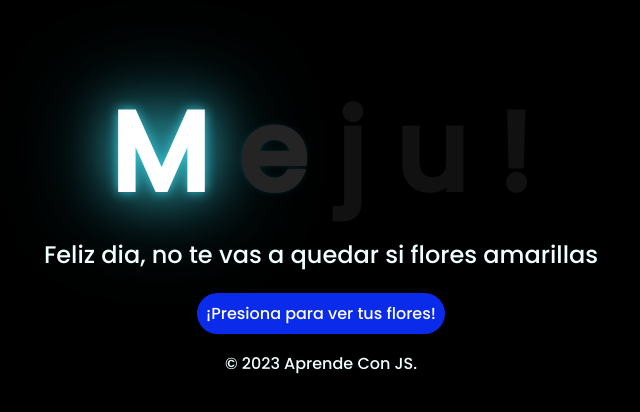
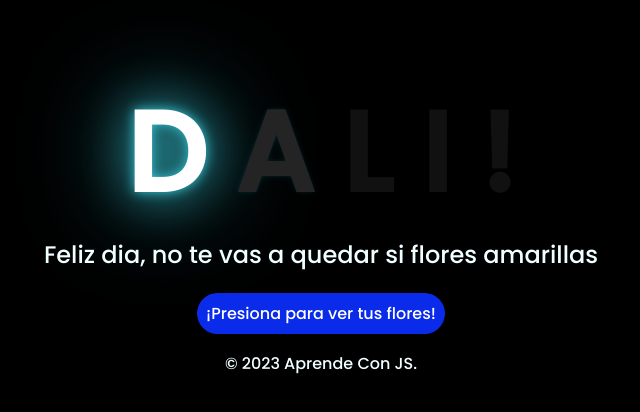
Before and after one commit to NEGRIOS23/Flores, a plain HTML site: page index.html in a window 1280 px wide. Shown: the part 106-518 px from the top of the page, without its empty margins (327-967 px from the left). Drawn offline with Linux system fonts and the light colour scheme.

Commit message:
index.html

```diff
--- a/index.html
+++ b/index.html
@@ -12,10 +12,10 @@
 
 <body>
     <div class="greetings">
-        <span>M</span>
-        <span>e</span>
-        <span>j</span>
-        <span>u</span>
+        <span>D</span>
+        <span>A</span>
+        <span>L</span>
+        <span>I</span>
         <span>!</span>
     </div>
     <div class="description">
```
